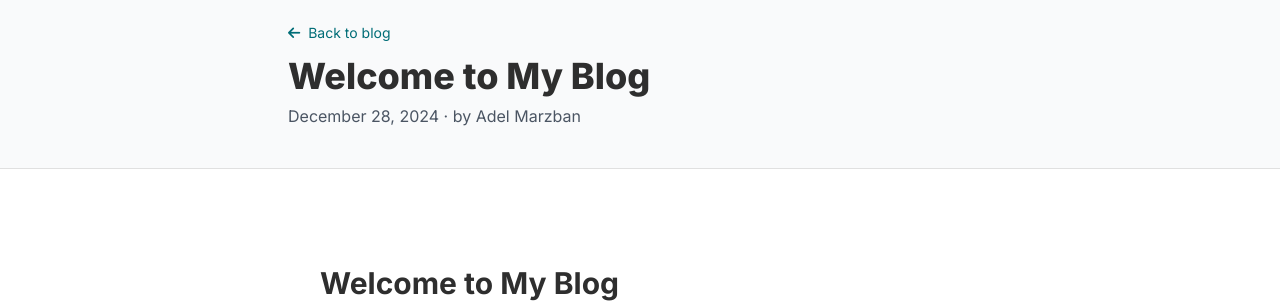
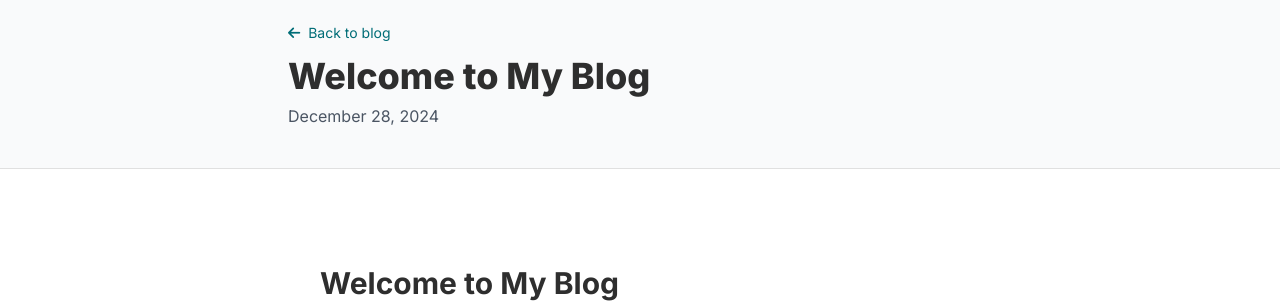
Before and after one commit to adelmarzban/adelmarzban.github.io, a Jekyll site: the page built from _posts/2024-12-28-welcome.md, in a window 1280 px wide and 1003 px high. Shown: the part 132-435 px from the top of the window. Built offline with Jekyll 4.4.1, drawn with Linux system fonts in a browser that asks for light colours; nearby versions of some CDN libraries; some of the changed lines change nothing that is shown.

Commit message:
Update _config.yml

```diff
--- a/_config.yml
+++ b/_config.yml
@@ -1,54 +1,21 @@
 title: "Adel Marzban | Tissue Innovation & Biomedical AI"
 description: "Advancing medicine via tissue innovation, tissue banking, and biomedical AI."
 url: "https://adelmarzban.github.io"   # no trailing slash
-# Build settings
+baseurl: ""                             # user site must be empty
+
 markdown: kramdown
 kramdown:
   input: GFM
-  syntax_highlighter_opts:
-    block:
-      line_numbers: false
 
 permalink: /blog/:year/:month/:day/:title/
 paginate: 5
 paginate_path: "/blog/page:num"
 
-# Plugins for better appearance & functionality
 plugins:
-  - jekyll-feed        # RSS/Atom feed at /feed.xml
-  - jekyll-sitemap     # Sitemap at /sitemap.xml
-  - jekyll-seo-tag     # SEO/meta tags
-  - jekyll-paginate    # Blog pagination
-  - jekyll-archives    # Archives by year/month
-  - jekyll-toc         # Automatic table of contents in posts
-  - jemoji             # GitHub-style emoji :smile:
+  - jekyll-feed
+  - jekyll-sitemap
+  - jekyll-seo-tag
+  - jekyll-paginate
 
-# jekyll-archives configuration
-jekyll-archives:
-  enabled:
-    - year
-    - month
-  layout: archive
-  permalinks:
-    year: '/blog/:year/'
-    month: '/blog/:year/:month/'
-
-# Excluded files
 exclude:
   - README.md
-  - Gemfile
-  - Gemfile.lock
-  - node_modules
-  - package.json
-  - package-lock.json
-
-# Defaults for posts/pages
-defaults:
-  - scope:
-      path: ""
-      type: "posts"
-    values:
-      layout: post
-      author: "Adel Marzban"
-      toc: true
-      comments: false
```
